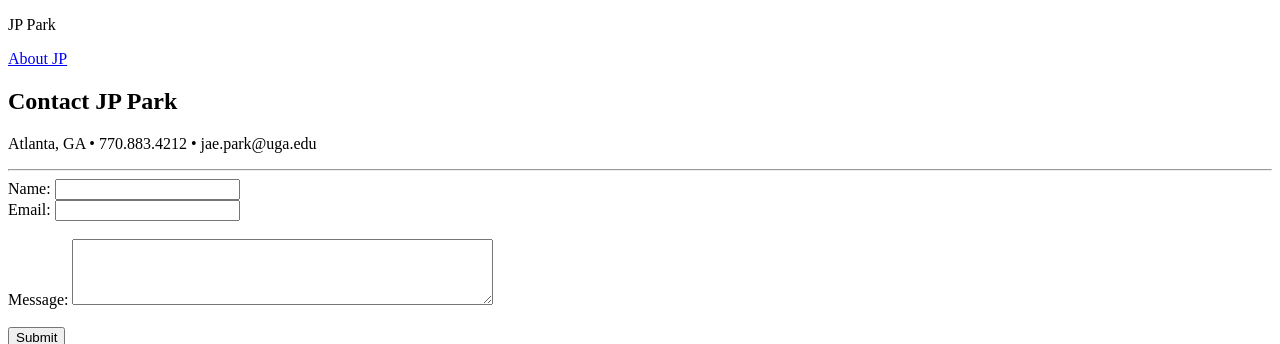
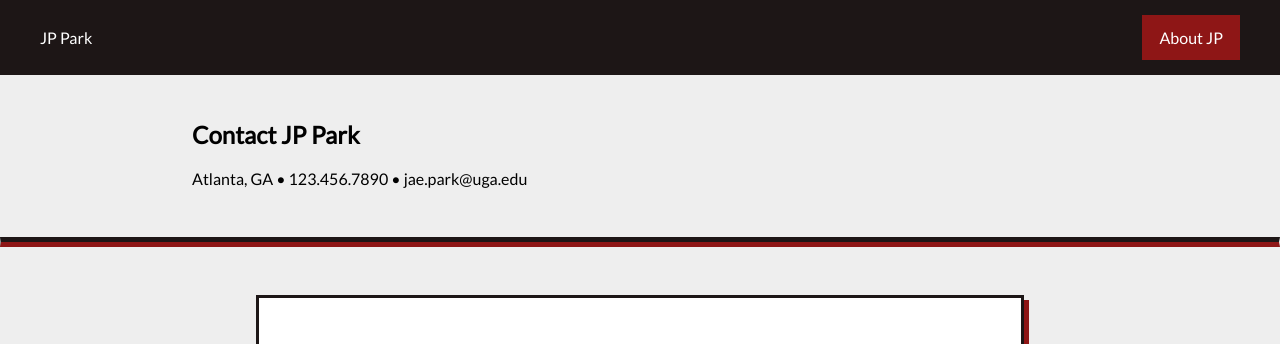
Before and after one commit to JP1128/csci4300-cv, a plain HTML site: page contact.html in a window 1280 px wide. Shown: the top 344 px of the page. Drawn offline with Linux system fonts and the light colour scheme.

Commit message:
I think I'm done?

```diff
--- a/contact.html
+++ b/contact.html
@@ -6,7 +6,9 @@
         <meta http-equiv="X-UA-Compatible" content="IE=edge">
         <meta name="description" content="">
         <meta name="viewport" content="width=device-width, initial-scale=1">
+        <link rel="stylesheet" href="https://fonts.googleapis.com/css?family=Lato|Inconsolata">
         <link rel="stylesheet" href="https://cdnjs.cloudflare.com/ajax/libs/font-awesome/6.0.0-beta3/css/all.min.css">
+        <link rel="stylesheet" href="css/style_template.css">
     </head>
     <body>
         <nav>
@@ -15,11 +17,11 @@
         </nav>
         <section>
             <h1>Contact JP Park</h1>
-            <p>Atlanta, GA &bull; 770.883.4212 &bull; jae.park@uga.edu</p>
+            <p>Atlanta, GA &bull; 123.456.7890 &bull; jae.park@uga.edu</p>
         </section>
         <hr>
-        <form action="https://formsubmit.co/d6d6d0bbd1f2373539e78338c8a533b9" method="POST">
-            <input type="hidden" name="_next" value="http://127.0.0.1:5500/thankyou.html">
+        <form class="one-col hover-shadow" action="https://formsubmit.co/d6d6d0bbd1f2373539e78338c8a533b9" method="POST">
+            <input type="hidden" name="_next" value="https://jp1128.github.io/csci4300-cv/thankyou.html">
             <label for="name">Name:</label>
             <input type="text" id="name" name="name" required>
             <br>
@@ -29,7 +31,7 @@
             <label for="message">Message:</label>
             <textarea name="message" id="message" rows="4" cols="50"> </textarea>
             <br><br>
-            <button type="submit">Submit</button>
+            <button class="hover-shadow" type="submit">Submit</button>
         </form>
         <footer>
             <small>
--- a/css/style_template.css
+++ b/css/style_template.css
@@ -137,13 +137,10 @@ section p {}
 section a {
     text-decoration: none;
     color: #8E1616;
-
-    transition: color 200ms linear;
 }
 
-section a:hover {
-    translate: -1px -1px;
-    transition: transform 200ms linear;
+section a:hover, a:focus {
+    text-decoration: underline 0.2em;
 }
 
 div.education {
@@ -219,17 +216,49 @@ dl dd{
 }
 
 /* Contact Page Styles */
-.one-col {}
+.one-col {
+    display: flex;
+    flex-direction: column;
+    margin: 3rem 20%;
+    padding: 3rem 3rem;
 
-form {}
+    background-color: white;
+    border: 3px solid #1D1616;
+    box-shadow: 5px 5px 0 0 #8E1616;
+}
 
-form input, form textarea {}
+form {
+    font-family: "Inconsolata";
+    color: #1D1616;
+}
 
-form input:focus, form textarea:focus {}
+form input, form textarea {
+    background-color: #EEEEEE;
+    border: 3px solid #1D1616;
+    transition: all 200ms linear;
+    padding: 0.5rem;
+}
 
-form button {}
+form input:focus, form textarea:focus {
+    box-shadow: 5px 5px 0 0 #8E1616;
+}
 
-form button:hover {}
+form button {
+    border: none;
+    background-color: #8E1616;
+    border: 3px solid #8E1616;
+    padding: 1rem 1rem;
+    color: white;
+    font-weight: 900;
+
+    transition: all 200ms linear;
+}
+
+form button:hover {
+    background-color: transparent;
+    color: #8E1616;
+    cursor: pointer;
+}
 
 .hover-shadow {
     transition: box-shadow 200ms linear;
@@ -237,5 +266,4 @@ form button:hover {}
 
 .hover-shadow:hover {
     box-shadow: 10px 10px 0 0 #8E1616;
-    transition: box-shadow 200ms linear;
 }
```
Also changed, not shown: thankyou.html (+3 -1 lines).
